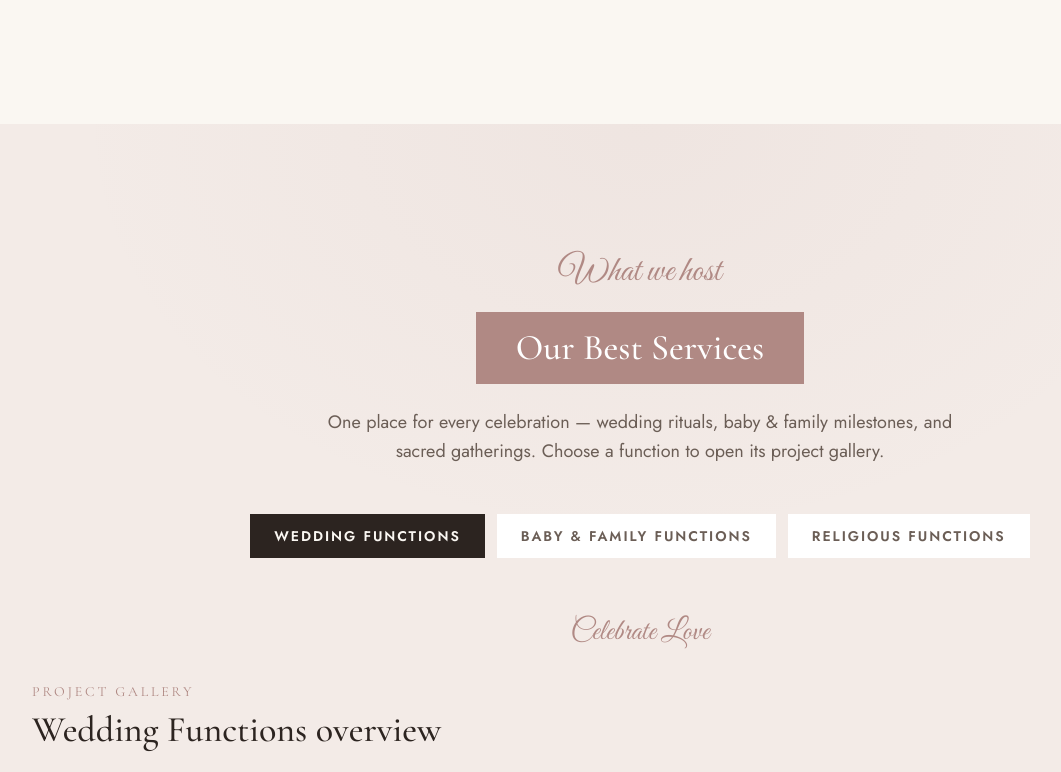
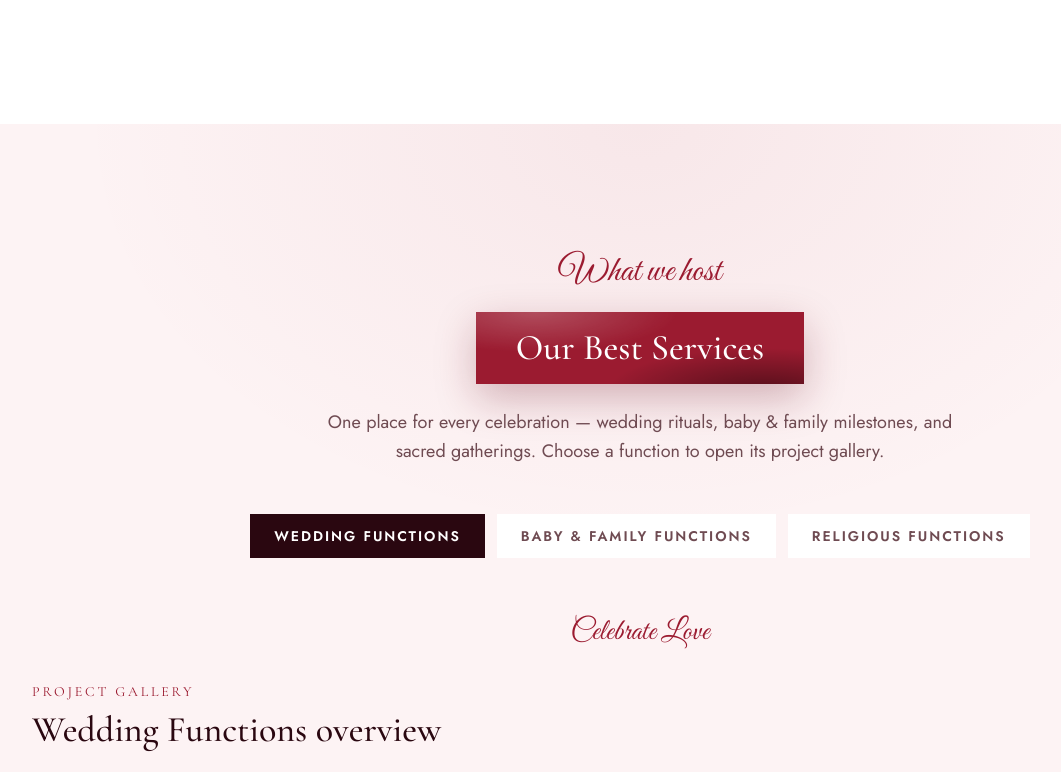
Before and after one commit to Puneet-2003/interior, a React (Vite) app: page / in a window 1280 px wide. Shown: the part 1620-2392 px from the top of the page, without its empty margins (0-1061 px from the left). Built offline with nearby package versions, Linux system fonts and the light colour scheme; no server answers; the database is empty; grey boxes are pictures that could not be loaded.

Commit message:
Updated the theme

```diff
--- a/src/components/AddImageButton.jsx
+++ b/src/components/AddImageButton.jsx
@@ -33,7 +33,7 @@ export function AddImageButton({
       {open && (
         <form
           onSubmit={submit}
-          className="absolute right-0 top-full z-40 mt-2 w-[min(360px,90vw)] border border-cream-deep bg-white p-4 shadow-[0_12px_40px_rgba(60,40,30,0.12)]"
+          className="absolute right-0 top-full z-40 mt-2 w-[min(360px,90vw)] border border-cream-deep bg-white p-4 shadow-[0_12px_40px_rgba(74,10,22,0.14)]"
         >
           <p className="font-script text-lg text-rose-dust">Add to this section</p>
           <p className="mt-1 text-xs leading-relaxed text-ink-muted">
--- a/src/components/Functions.jsx
+++ b/src/components/Functions.jsx
@@ -41,7 +41,7 @@ export function Functions() {
         className="pointer-events-none absolute inset-0 opacity-[0.35]"
         style={{
           backgroundImage:
-            'radial-gradient(ellipse 80% 50% at 50% 0%, rgba(176,137,132,0.18), transparent 55%)',
+            'radial-gradient(ellipse 80% 50% at 50% 0%, rgba(155,27,48,0.16), transparent 55%)',
         }}
         aria-hidden
       />
@@ -49,7 +49,7 @@ export function Functions() {
       <div className="relative mx-auto max-w-7xl px-5 md:px-8">
         <motion.div {...fadeUp} className="text-center">
           <p className="font-script text-3xl text-rose-dust md:text-4xl">What we host</p>
-          <div className="mx-auto mt-5 inline-block bg-rose-dust px-10 py-4">
+          <div className="velvet-panel mx-auto mt-5 inline-block px-10 py-4 shadow-[0_14px_40px_rgba(109,15,33,0.28)]">
             <h2 className="font-serif text-3xl font-medium text-white md:text-4xl">Our Best Services</h2>
           </div>
           <p className="mx-auto mt-6 max-w-2xl text-base leading-relaxed text-ink-muted md:text-lg">
--- a/src/components/Header.jsx
+++ b/src/components/Header.jsx
@@ -29,7 +29,7 @@ export function Header() {
       transition={{ duration: 0.6, ease: [0.22, 1, 0.36, 1] }}
       className={`fixed inset-x-0 top-0 z-50 transition-all duration-300 ${
         scrolled || open
-          ? 'bg-cream/95 shadow-[0_8px_30px_rgba(60,40,30,0.08)] backdrop-blur-md'
+          ? 'bg-cream/95 shadow-[0_8px_30px_rgba(74,10,22,0.10)] backdrop-blur-md'
           : 'bg-gradient-to-b from-ink/55 via-ink/25 to-transparent'
       }`}
     >
--- a/src/components/Inquiry.jsx
+++ b/src/components/Inquiry.jsx
@@ -37,7 +37,7 @@ export function Inquiry() {
       <div className="relative mx-auto max-w-3xl px-5 md:px-8">
         <motion.div
           {...fadeUp}
-          className="border border-cream-deep bg-white px-6 py-12 shadow-[0_20px_60px_rgba(60,40,30,0.08)] md:px-14 md:py-16"
+          className="border border-cream-deep bg-white px-6 py-12 shadow-[0_20px_60px_rgba(74,10,22,0.10)] md:px-14 md:py-16"
           style={{ borderRadius: '50% / 8%' }}
         >
           <div className="text-center">
--- a/src/components/OwnerPanel.jsx
+++ b/src/components/OwnerPanel.jsx
@@ -301,7 +301,7 @@ export function OwnerPanel() {
           animate={{ opacity: 1, y: 0, scale: 1 }}
           exit={{ opacity: 0, y: 16, scale: 0.96 }}
           transition={{ duration: 0.35, ease: [0.22, 1, 0.36, 1] }}
-          className="fixed bottom-5 right-5 z-[60] w-[min(360px,calc(100vw-2rem))] border border-cream-deep bg-white shadow-[0_20px_60px_rgba(60,40,30,0.18)]"
+          className="fixed bottom-5 right-5 z-[60] w-[min(360px,calc(100vw-2rem))] border border-cream-deep bg-white shadow-[0_20px_60px_rgba(74,10,22,0.20)]"
         >
           <div className="flex items-center justify-between border-b border-cream-deep px-4 py-3">
             <div>
--- a/src/index.css
+++ b/src/index.css
@@ -5,13 +5,13 @@
   --font-sans: 'Jost', 'Segoe UI', sans-serif;
   --font-script: 'Great Vibes', cursive;
 
-  --color-cream: #faf7f2;
-  --color-cream-deep: #ebe4d8;
-  --color-ink: #2c2420;
-  --color-ink-muted: #6b5e56;
-  --color-rose-dust: #b08984;
-  --color-rose-deep: #8f6a66;
-  --color-blush: #f3ebe7;
+  --color-cream: #ffffff;
+  --color-cream-deep: #eed8dc;
+  --color-ink: #2a0710;
+  --color-ink-muted: #6f4b52;
+  --color-rose-dust: #9b1b30;
+  --color-rose-deep: #6d0f21;
+  --color-blush: #fdf3f4;
 }
 
 html {
@@ -33,6 +33,14 @@ body {
 
 .font-script {
   font-family: var(--font-script);
+}
+
+/* Deep velvet sheen: highlight from the top-left, shadow pooling bottom-right */
+.velvet-panel {
+  background-color: var(--color-rose-dust);
+  background-image:
+    radial-gradient(ellipse 70% 90% at 18% 0%, rgba(255, 255, 255, 0.22), transparent 62%),
+    radial-gradient(ellipse 80% 100% at 88% 110%, rgba(0, 0, 0, 0.45), transparent 60%);
 }
 
 /* Tailwind v4 preflight resets buttons to `cursor: default` */
```
